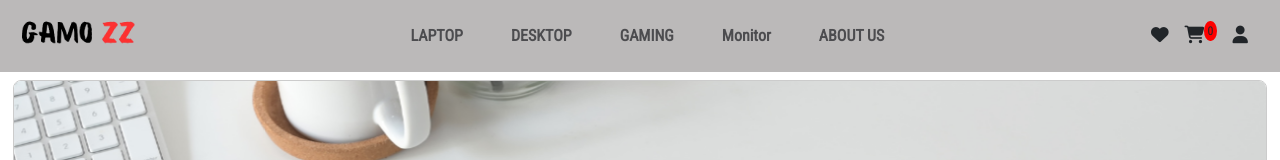
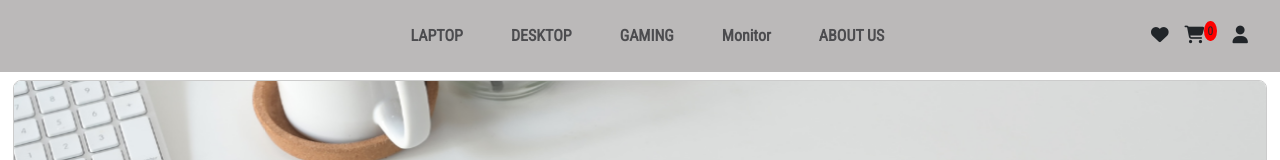
Before and after one commit to salin-hub/computers-store, a Vue app: page / in a window 1280 px wide. Shown: the top 160 px of the page. Built offline with nearby package versions, Linux system fonts and the light colour scheme; no server answers.

Commit message:
Update App.vue

```diff
--- a/src/App.vue
+++ b/src/App.vue
@@ -13,7 +13,7 @@
     </navbar>
     <div class="logo">
       <RouterLink to="/">
-        <img src="@/assets/image/logo.png" alt="logo">
+
       </RouterLink>
     </div>
     <nav ref="menubar">
```
